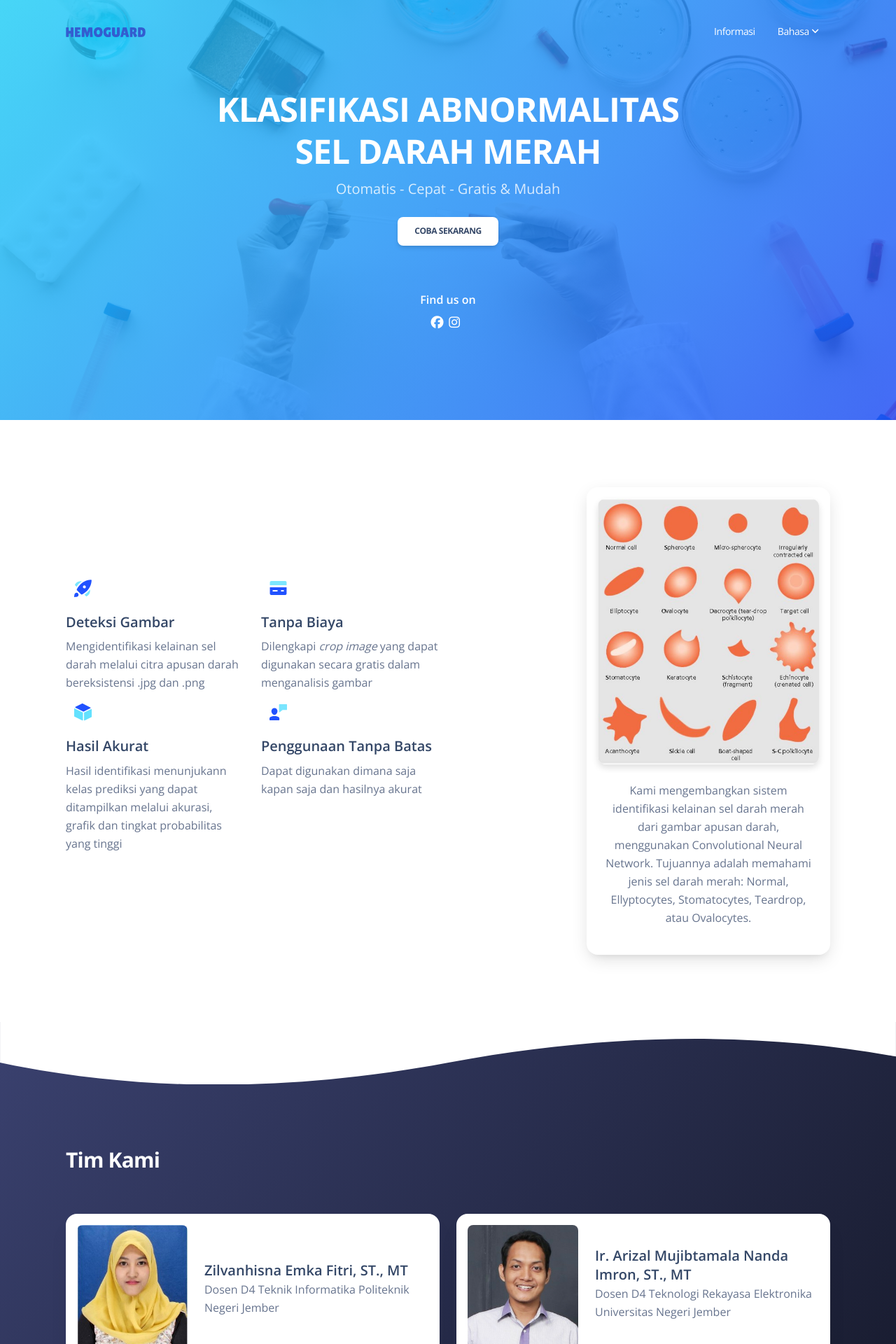
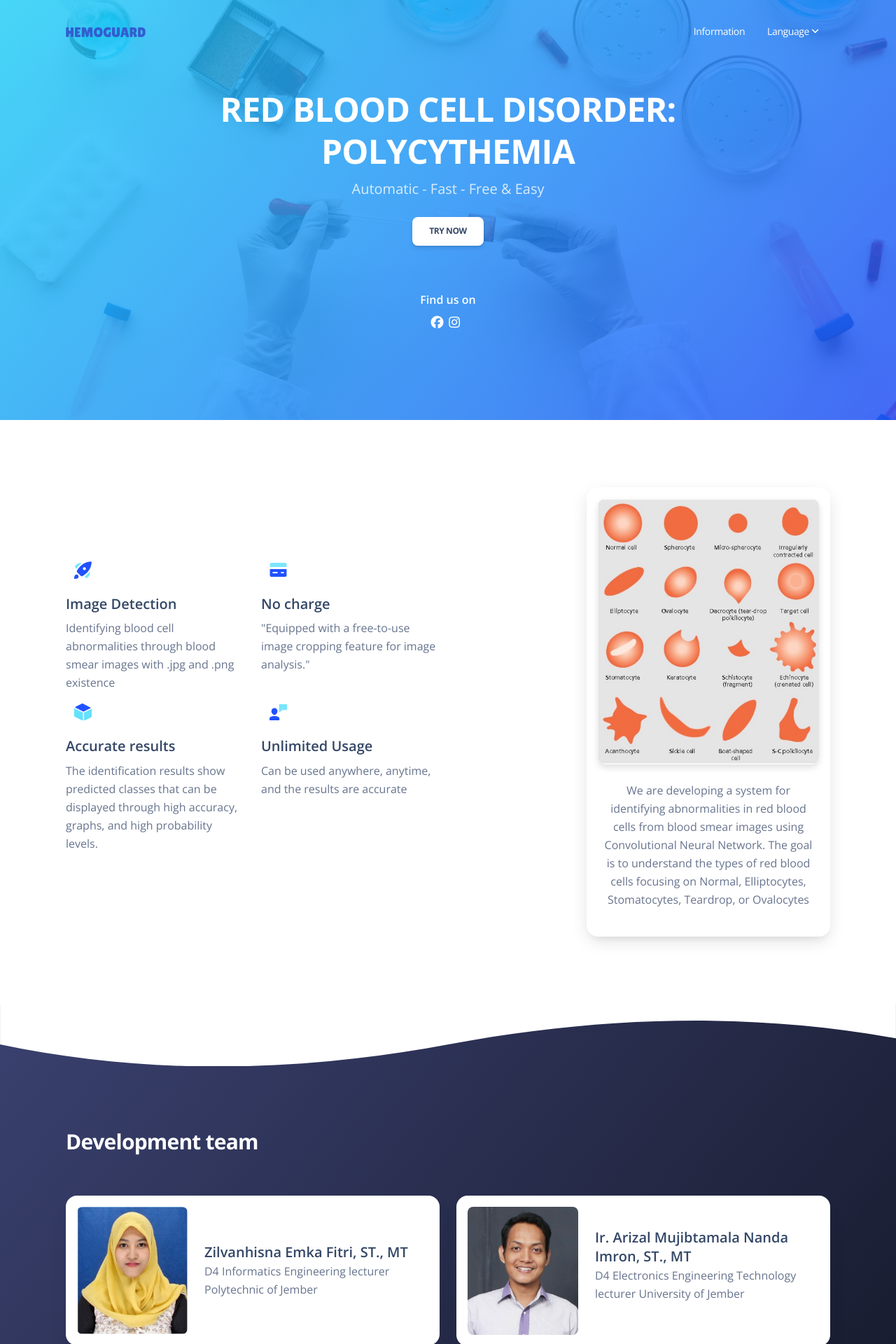
Before and after one commit to riskadwinuraini/classification-blood-app, a Flask app: page / in a window 1280 px wide; the page is wider, and only the part inside the window is pictured. Shown: the top 1920 px of that part at 70% size. Run offline with Flask 3, Linux system fonts and the light colour scheme; some libraries are stand-ins or nearby versions.

Commit message:
change english languange

```diff
--- a/app/templates/layout/app.html
+++ b/app/templates/layout/app.html
@@ -7,7 +7,7 @@
     <link rel="apple-touch-icon" sizes="76x76" href="../../static/img/apple-icon.png">
     <link rel="icon" type="image/png" href="../../static/img/favicon.png">
     <title>
-        HemoGuard - Aplikasi indenfitikasi sel darah merah
+        HemoGuard - Red Blood Cells Disorder
     </title>
     <!--     Fonts and icons     -->
     <link href="https://fonts.googleapis.com/css?family=Open+Sans:300,400,600,700" rel="stylesheet" />
--- a/app/templates/layout/partials/footer.html
+++ b/app/templates/layout/partials/footer.html
@@ -40,7 +40,7 @@
             </div>
             <div class="col-md-2 col-sm-6 col-6 mb-4">
                 <div>
-                    <h6 class="font-weight-bolder" style="color: blue;">Kelas Sel Darah</h6>
+                    <h6 class="font-weight-bolder" style="color: blue;">Blood cell class</h6>
                     <ul class="flex-column ms-n3 nav">
                         <li class="nav-item">
                             <a class="nav-link" href="https://www.creative-tim.com/presentation" target="_blank">
@@ -137,7 +137,6 @@
                     <p class="text-center text-sm text-muted text-center mb-0">
                         &copy; <script>document.write(new Date().getFullYear())</script>, made with <i class="fas fa-heart"></i> by
                         <a href="https://www.instagram.com/rickynuraini/" class="font-weight-bold" target="_blank">Riska Dwi Nur Aini</a>
-                        for a better web.
                     </p>
                 </div>
             </div>
--- a/app/templates/layout/partials/nav.html
+++ b/app/templates/layout/partials/nav.html
@@ -23,13 +23,13 @@
         <li class="nav-item mx-2 ms-lg-auto">
           <a class="nav-link ps-2 d-flex justify-content-between cursor-pointer align-items-center" id=""
             href="/information">
-            Informasi
+            Information
           </a>
         </li>
         <li class="nav-item dropdown dropdown-hover mx-2">
           <a class="nav-link ps-2 d-flex justify-content-between cursor-pointer align-items-center"
             id="dropdownMenuDocs" data-bs-toggle="dropdown" aria-expanded="false">
-            Bahasa
+            Language
             <img src="../../static/img/down-arrow-white.svg" alt="down-arrow" class="arrow ms-1 d-lg-block d-none">
             <img src="../../static/img/down-arrow-dark.svg" alt="down-arrow" class="arrow ms-1 d-lg-none d-block">
           </a>
--- a/app/templates/welcome.html
+++ b/app/templates/welcome.html
@@ -16,9 +16,9 @@
         <div class="container">
             <div class="row justify-content-center">
                 <div class="col-lg-8 text-center mx-auto my-auto">
-                    <h1 class="text-white text-uppercase">Klasifikasi Abnormalitas sel darah merah</h1>
-                    <p class="lead mb-4 text-white opacity-8">Otomatis - Cepat - Gratis & Mudah</p>
-                    <a href="/classification" class="btn bg-white text-dark">Coba Sekarang</a>
+                    <h1 class="text-white text-uppercase">Red Blood Cell Disorder: Polycythemia</h1>
+                    <p class="lead mb-4 text-white opacity-8">Automatic - Fast - Free & Easy</p>
+                    <a href="/classification" class="btn bg-white text-dark">Try Now</a>
                     <h6 class="text-white mb-2 mt-5">Find us on</h6>
                     <div class="d-flex justify-content-center">
                         <a href="https://www.facebook.com/riskaadwnr/" target="_blank"><i class="fab fa-facebook text-lg text-white me-2"></i></a>
@@ -85,10 +85,9 @@
                                     </g>
                                 </svg>
                             </div>
-                            <h5>Deteksi Gambar</h5>
+                            <h5>Image Detection</h5>
                             <p>
-                                Mengidentifikasi kelainan sel darah melalui citra apusan darah bereksistensi .jpg dan
-                                .png
+                                Identifying blood cell abnormalities through blood smear images with .jpg and .png existence
                             </p>
                         </div>
                     </div>
@@ -116,8 +115,8 @@
                                     </g>
                                 </svg>
                             </div>
-                            <h5>Tanpa Biaya</h5>
-                            <p>Dilengkapi <i>crop image</i> yang dapat digunakan secara gratis dalam menganalisis gambar
+                            <h5>No charge</h5>
+                            <p>"Equipped with a free-to-use image cropping feature for image analysis."
                             </p>
                         </div>
                     </div>
@@ -149,10 +148,9 @@
                                     </g>
                                 </svg>
                             </div>
-                            <h5>Hasil Akurat</h5>
-                            <p>Hasil identifikasi menunjukann kelas prediksi yang dapat ditampilkan melalui akurasi,
-                                grafik dan
-                                tingkat probabilitas yang tinggi</p>
+                            <h5>Accurate results</h5>
+                            <p>The identification results show predicted classes that can be displayed through
+                                high accuracy, graphs, and high probability levels.</p>
                         </div>
                     </div>
                     <div class="col-md-6">
@@ -181,8 +179,8 @@
                                     </g>
                                 </svg>
                             </div>
-                            <h5>Penggunaan Tanpa Batas</h5>
-                            <p>Dapat digunakan dimana saja kapan saja dan hasilnya akurat</p>
+                            <h5>Unlimited Usage</h5>
+                            <p>Can be used anywhere, anytime, and the results are accurate</p>
                         </div>
                     </div>
                 </div>
@@ -200,13 +198,8 @@
                     <div class="card-body">
 
                         <p class="text-center">
-                            Kami mengembangkan sistem identifikasi kelainan sel darah merah dari gambar apusan darah,
-                            menggunakan
-                            Convolutional
-                            Neural Network. Tujuannya adalah memahami jenis sel darah merah: Normal, Ellyptocytes,
-                            Stomatocytes,
-                            Teardrop,
-                            atau Ovalocytes.
+                            We are developing a system for identifying abnormalities in red blood cells from blood smear images using Convolutional Neural Network.
+                            The goal is to understand the types of red blood cells focusing on Normal, Elliptocytes, Stomatocytes, Teardrop, or Ovalocytes
                         </p>
                     </div>
                 </div>
@@ -238,7 +231,7 @@
     <div class="container">
         <div class="row">
             <div class="col-md-8 text-start mb-5 mt-5">
-                <h3 class="text-white z-index-1 position-relative">Tim Kami</h3>
+                <h3 class="text-white z-index-1 position-relative">Development team</h3>
             </div>
         </div>
         <div class="row">
@@ -258,8 +251,8 @@
                                 <h5 class="mb-0">Zilvanhisna Emka Fitri, ST., MT</h5>
                                 <!-- <h6 class="text-info">Dosen D4 Teknik Informatika
                   Politeknik Negeri Jember</h6> -->
-                                <p class="mb-0">Dosen D4 Teknik Informatika
-                                    Politeknik Negeri Jember
+                                <p class="mb-0">D4 Informatics Engineering lecturer
+                                    Polytechnic of Jember
                                 </p>
                             </div>
                         </div>
@@ -281,8 +274,8 @@
                             <div class="card-body">
                                 <h5 class="mb-0">Ir. Arizal Mujibtamala Nanda Imron, ST., MT</h5>
                                 <!-- <h6 class="text-info"></h6> -->
-                                <p>Dosen D4 Teknologi Rekayasa Elektronika
-                                    Universitas Negeri Jember</p>
+                                <p>D4 Electronics Engineering Technology lecturer
+                                    University of Jember</p>
                             </div>
                         </div>
                     </div>
@@ -305,7 +298,7 @@
                             <div class="card-body">
                                 <h5 class="mb-0">dr. Sylvia Viana Varanita, Sp.PK</h5>
                                 <!-- <h6 class="text-info">Athlete</h6> -->
-                                <p>Dokter Patologi Klinik
+                                <p>Clinical Pathologist
                                     UOBK RSUD Asembagus Situbondo</p>
                             </div>
                         </div>
@@ -327,8 +320,8 @@
                             <div class="card-body">
                                 <h5 class="mb-0">Riska Dwi Nur Aini</h5>
                                 <!-- <h6 class="text-info">JS Developer</h6> -->
-                                <p>Mahasiswa D4 TI
-                                    Politeknik Negeri Jember</p>
+                                <p>Undergraduate student in Computer Engineering (D4)
+                                    Polytechnic of Jember</p>
                             </div>
                         </div>
                     </div>
@@ -359,13 +352,10 @@
             <div class="col-md-6 m-auto">
                 <h4>Polycythemia Vera (PV)</h4>
                 <p class="mb-4">
-                    Menurut klasifikasi Organisasi Kesehatan Dunia (WHO), Myeloproliferative Neoplasms Syndrome (MPNs) adalah penyakit yang
-                    terjadi pada sel punca hematopoietik yang bersifat klonal. Penyakit ini ditandai dengan ekspansi, produksi berlebihan,
-                    dan akumulasi berlebihan dari eritrosit, granulosit, dan trombosit secara individu atau dalam beberapa kombinasi. Salah
-                    satu ciri yang menjadi kriteria diagnostik MPNs adalah kemiripan dengan Polycythemia Vera (PV), yang merupakan salah
-                    satu jenis MPNs. PV, dalam konteks MPNs, menunjukkan peningkatan produksi eritrosit, granulosit, dan trombosit yang
-                    abnormal. Diagnosis MPNs, termasuk PV, memerlukan pemahaman mendalam terhadap karakteristik dan manifestasi klinisnya
-                    untuk penanganan yang tepat.
+                    According to the classification of the World Health Organization (WHO), Myeloproliferative Neoplasms Syndrome (MPNs) is a disease that occurs in clonal hematopoietic stem cells.
+                    This disease is characterized by expansion, excessive production, and excessive accumulation of erythrocytes, granulocytes, and platelets individually or in various combinations.
+                    One characteristic that serves as a diagnostic criterion for MPNs is its similarity to Polycythemia Vera (PV), which is one type of MPNs. PV, in the context of MPNs, indicates abnormal increases in the production of erythrocytes, granulocytes, and platelets.
+                    The diagnosis of MPNs, including PV, requires a deep understanding of its characteristics and clinical manifestations for appropriate management.
                 </p>
 
             </div>
@@ -374,7 +364,7 @@
                     <img class="max-width-50 w-100 position-relative z-index-2"
                         src="../../static/img/PV.png" alt="image">
                         <div style="text-align: center; color: #0000FF;">
-                            <p style="font-weight: bold;">Data gambar asli apusan darah tepi (Fitri dkk., 2017)</p>
+                            <p style="font-weight: bold;">The original data of peripheral blood smear images. (Fitri dkk., 2017)</p>
                           </div>
 
 
```
Also changed, not shown: app/templates/information.html (+24 -74 lines), app/templates/main.html (+8 -7 lines).
